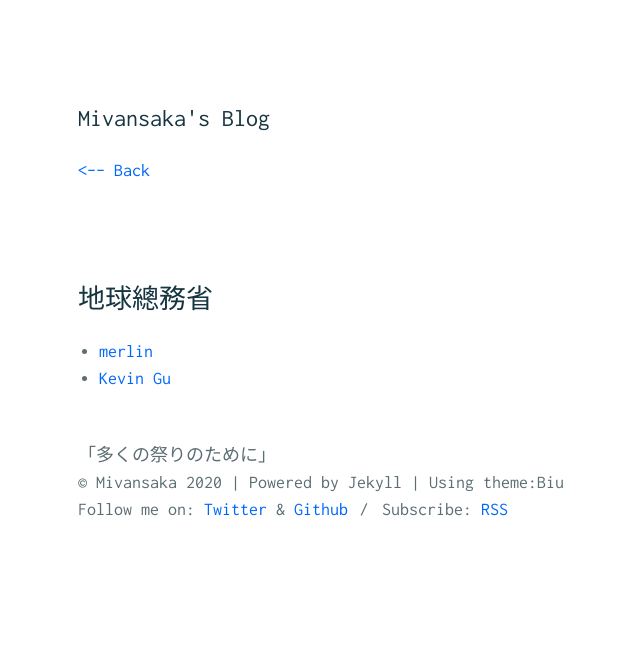
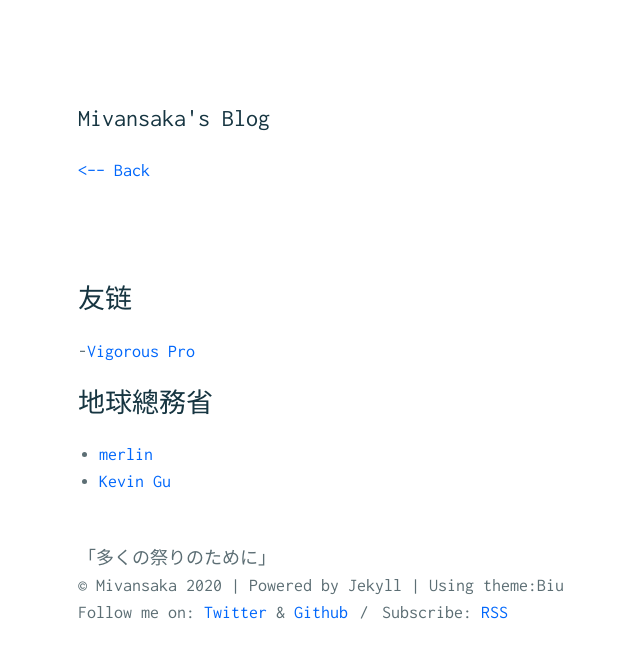
Before and after one commit to mivansaka/mivansaka.github.io, a Jekyll site: the page built from _pages/links.md, in a window 1280 px wide. Shown: the top 658 px of the page, without its empty margins (262-902 px from the left). Built offline with Jekyll 4.4.1, drawn with Linux system fonts in a browser that asks for light colours.

Commit message:
add about links

```diff
--- a/_pages/links.md
+++ b/_pages/links.md
@@ -3,6 +3,8 @@ layout: page
 title: Links
 permalink: /links/
 ---
+# **友链**
+-[Vigorous Pro](https://www.wevg.org/ "Vigorous Pro")
 # **地球總務省**
 - [merlin](https://merlinlabo.me/ "merlin")
 - [Kevin Gu](https://www.imisscoverflow.xyz/ "Kevin Gu")
```
